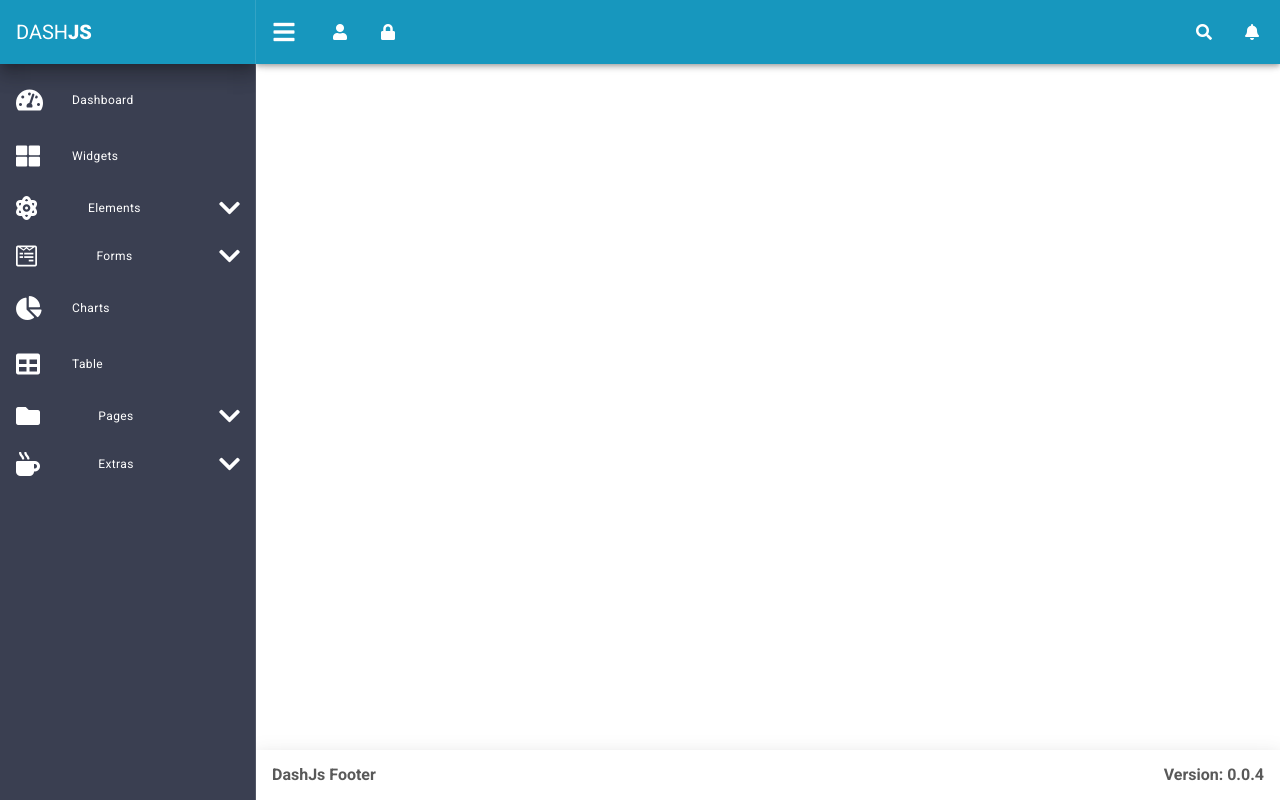
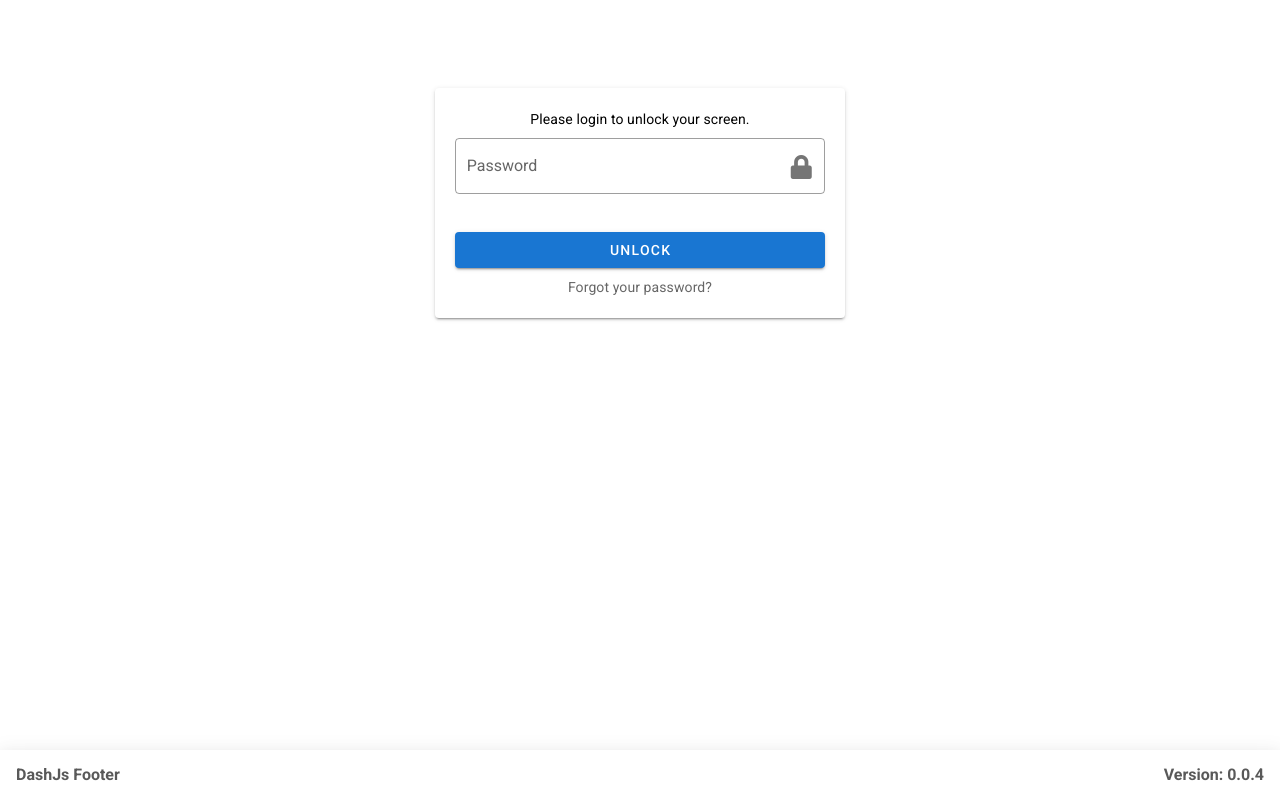
Before and after one commit to RichWarrior/vue-dashjs, a Vue app: page /Lock in a window 1280 px wide. Built offline with nearby package versions, Linux system fonts and the light colour scheme; what vue-loaders, vue-sweetalert2, vue-toast-notification would draw is missing.

Commit message:
close #24

```diff
--- a/src/App.vue
+++ b/src/App.vue
@@ -1,7 +1,7 @@
 <template>
   <v-app>
-    <dashjs-authorize v-if="$store.getters.isAuthenticated"></dashjs-authorize>
-    <dashjs-unauthorize v-if="!$store.getters.isAuthenticated"></dashjs-unauthorize>
+    <dashjs-authorize v-if="$store.getters.isAuthenticated && !$store.getters.isBlankTemplate"></dashjs-authorize>
+    <dashjs-unauthorize v-if="!$store.getters.isAuthenticated && !$store.getters.isBlankTemplate"></dashjs-unauthorize>
     <dashjs-blank v-if="$store.getters.isBlankTemplate"></dashjs-blank>
   </v-app>
 </template>
--- a/src/layouts/blankLayout.vue
+++ b/src/layouts/blankLayout.vue
@@ -8,9 +8,13 @@
 </template>
 
 <script>
+import {CHANGE_BLANK_STATUS} from '@/store/actions.type';
 export default {
   data: () => ({
     drawer: false
-  })
+  }),
+  beforeUpdate(){
+    this.$store.dispatch(CHANGE_BLANK_STATUS,false);
+  }
 };
 </script>
--- a/src/router/index.js
+++ b/src/router/index.js
@@ -76,6 +76,11 @@ export default new Router({
       name:'/RecoverPassword',
       path:'/RecoverPassword',
       component:()=>import('@/views/Pages/RecoverPassword')
+    },
+    {
+      name:'/Lock',
+      path:'/Lock',
+      component:()=>import('@/views/Pages/Lock')
     }
   ]
 })
--- /dev/null
+++ b/src/views/Pages/Lock.vue
@@ -0,0 +1,54 @@
+<template>
+  <v-container fluid>
+    <v-row class="ma-0" justify="center" align="center">
+      <v-col class="pa-1 text-center" cols="12" lg="4" md="4">
+        <v-avatar size="64">
+          <v-img src="../../assets/avatar.png"></v-img>
+        </v-avatar>
+      </v-col>
+    </v-row>
+    <v-row class="ma-0" justify="center" align="center">
+      <v-col class="pa-1" cols="12" lg="4" md="4">
+        <v-hover v-slot:default="{hover}">
+          <v-card :elevation="hover?12 : 2">
+            <v-card-text>
+                <v-row class="ma-0" justify="center">
+                    <v-col class="pa-1 text-center" cols="12">
+                        <span class="black--text">Please login to unlock your screen.</span>
+                    </v-col>
+                    <v-col class="pa-1" cols="12">
+                        <v-text-field
+                            v-model="password"
+                            outlined
+                            label="Password"
+                            append-icon="fa fa-lock"
+                        ></v-text-field>
+                    </v-col>
+                    <v-col class="pa-1" cols="12">
+                        <v-btn block color="primary" @click="$router.push({path:'/'})">
+                            Unlock
+                        </v-btn>
+                    </v-col>
+                    <v-col class="pa-1 text-center" cols="12">
+                        <span>Forgot your password?</span>
+                    </v-col>
+                </v-row>
+            </v-card-text>
+          </v-card>
+        </v-hover>
+      </v-col>
+    </v-row>
+  </v-container>
+</template>
+
+<script>
+import { CHANGE_BLANK_STATUS } from "@/store/actions.type";
+export default {
+    data:()=>({
+        password:''
+    }),
+  created() {
+    this.$store.dispatch(CHANGE_BLANK_STATUS, true);
+  }
+};
+</script>
```
Also changed, not shown: src/assets/avatar.png (added).
